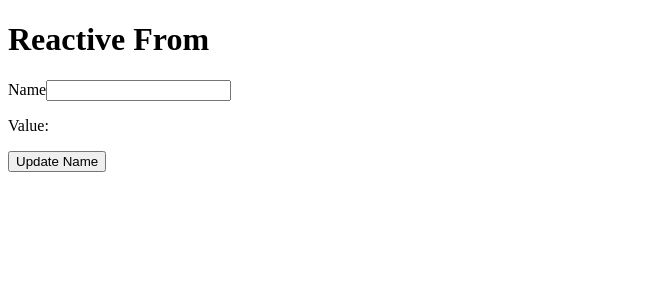
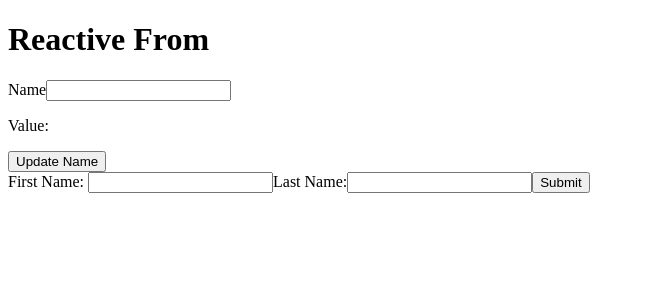
Before and after one commit to SushantPatil77/Angular, an Angular app: page / in a window 1280 px wide. Shown: the top 300 px of the page, without its empty margins (0-645 px from the left). Built offline with nearby package versions, Linux system fonts and the light colour scheme.

Commit message:
Adding new FromGroup functionality..

```diff
--- a/src/app/app.component.html
+++ b/src/app/app.component.html
@@ -4,3 +4,6 @@
  <p>Value: {{ name.value }}</p>
 
  <button (click)=" updateName()">Update Name</button>
+
+
+ <app-profile-editor></app-profile-editor>
--- a/src/app/app.module.ts
+++ b/src/app/app.module.ts
@@ -2,11 +2,13 @@ import { NgModule } from '@angular/core';
 import { BrowserModule } from '@angular/platform-browser';
 
 import { AppComponent } from './app.component';
-import { FormsModule,ReactiveFormsModule } from '@angular/forms'
+import { FormsModule,ReactiveFormsModule } from '@angular/forms';
+import { ProfileEditorComponent } from './profile-editor/profile-editor.component'
 
 @NgModule({
   declarations: [
-    AppComponent
+    AppComponent,
+    ProfileEditorComponent
   ],
   imports: [
     BrowserModule,
--- /dev/null
+++ b/src/app/profile-editor/profile-editor.component.html
@@ -0,0 +1,8 @@
+
+<form [formGroup]="profileForm" (ngSubmit)="onSubmit()">
+   <label for="first-Name">First Name: </label>
+   <input id="first-Name" type="text" formControlName="firstName">
+   <label for="last-Name">Last Name:</label>
+   <input id="last-Name" type="text" formControlName="lastName">
+   <button type="submit" [disabled]="!profileForm.valid">Submit</button>
+</form>
--- /dev/null
+++ b/src/app/profile-editor/profile-editor.component.ts
@@ -0,0 +1,24 @@
+import { Component, OnInit } from '@angular/core';
+import { FormControl, FormGroup, Validators } from '@angular/forms';
+
+@Component({
+  selector: 'app-profile-editor',
+  templateUrl: './profile-editor.component.html',
+  styleUrls: ['./profile-editor.component.css']
+})
+export class ProfileEditorComponent implements OnInit {
+  profileForm =new FormGroup({
+     firstName:new FormControl(''),
+     lastName :new FormControl(''),
+     age: new FormControl('')
+      })
+  constructor() { }
+
+  ngOnInit(): void {
+  }
+
+  onSubmit(){
+    console.log(this.profileForm.value);
+  }
+
+}
```
Also changed, not shown: src/app/profile-editor/profile-editor.component.css (added).
